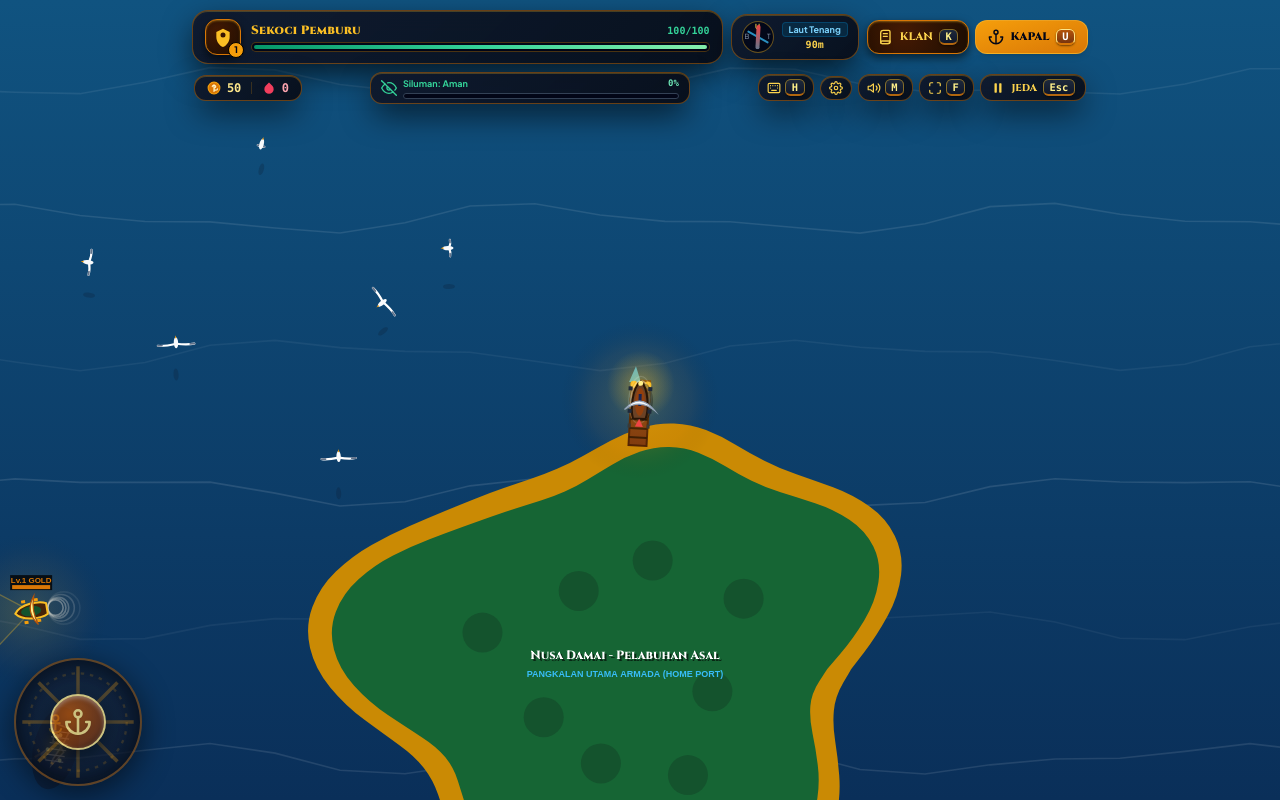
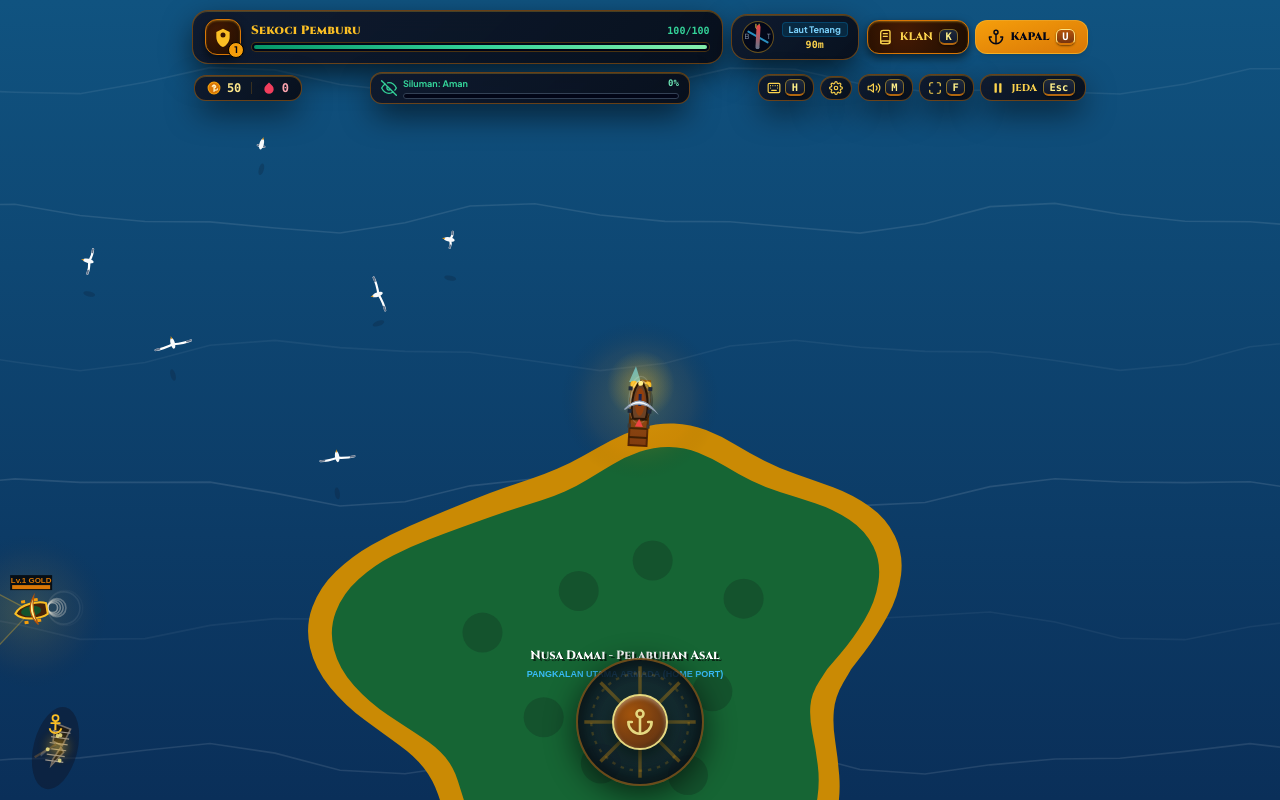
Before and after one commit to FahriNL/sunkin-ship, a website built with Vite: page index.html in a window 1280 px wide. Both pictures are taken after a click on the button "MAIN SEKARANG". Built offline with nearby package versions, Linux system fonts and the light colour scheme; animation ran at ten frames a second; files whose address does not match are found by name; a web font is replaced by a local one.

Commit message:
Add files via upload

```diff
--- a/css/style.css
+++ b/css/style.css
@@ -195,6 +195,7 @@
 
 /* ==========================================================================
    MOBILE & TOUCH RESPONSIVE LAYOUT (NO OVERLAPS / SAFE AREA)
+   Build: v2.3.0 Differential Deployment Architecture
    ========================================================================== */
 
 /* Top HUD Safe Area */
@@ -214,26 +215,37 @@
     display: none !important;
   }
 
-  #joystickWrapper {
-    left: max(0.85rem, env(safe-area-inset-left, 0.85rem)) !important;
-    right: auto !important;
+  #mobileControlsDock {
+    position: fixed !important;
     bottom: max(0.85rem, env(safe-area-inset-bottom, 0.85rem)) !important;
-    align-items: flex-start !important;
-  }
-
-  #mobileActionButtons {
-    right: max(0.85rem, env(safe-area-inset-right, 0.85rem)) !important;
-    bottom: max(0.85rem, env(safe-area-inset-bottom, 0.85rem)) !important;
+    left: 0 !important;
+    right: 0 !important;
+    display: flex !important;
+    align-items: center !important;
+    justify-content: center !important;
+    gap: 0.85rem !important;
+    z-index: 20 !important;
+    pointer-events: none !important;
   }
 }
 
 /* PC / Desktop with Fine Pointer & Mouse */
 @media (min-width: 1024px) and (hover: hover) and (pointer: fine) {
-  #joystickWrapper {
+  #mobileControlsDock {
+    position: fixed !important;
     left: 1.5rem !important;
     right: auto !important;
     bottom: 1.5rem !important;
+    display: flex !important;
     align-items: flex-start !important;
+    justify-content: flex-start !important;
+    z-index: 20 !important;
+    pointer-events: none !important;
+  }
+
+  #btnMobileFire,
+  #btnMobileRepair {
+    display: none !important;
   }
 
   #joystickHint {
@@ -242,10 +254,6 @@
 
   #pcControlsBar {
     display: flex !important;
-  }
-
-  #mobileActionButtons {
-    display: none !important;
   }
 }
 
--- a/index.html
+++ b/index.html
@@ -14,7 +14,7 @@
   <link href="https://fonts.googleapis.com/css2?family=Cinzel+Decorative:wght@700;900&family=Pirata+One&family=Cinzel:wght@600;800;900&family=Plus+Jakarta+Sans:wght@400;600;700;800&display=swap" rel="stylesheet">
 
   <!-- Custom Game Styles -->
-  <link rel="stylesheet" crossorigin href="./assets/index-B3ACuH2b.css">
+  <link rel="stylesheet" href="css/style.css">
 </head>
 <body class="relative text-white select-none" style="margin: 0; padding: 0; width: 100%; height: 100%; overflow: hidden; background-color: #030712;">
   <!-- WebGL/2D Game Canvas -->
@@ -190,12 +190,30 @@
     </div>
   </div>
 
-  <!-- Virtual Joystick Controller (Nautical Brass Helm Design - Bottom Left) -->
-  <div id="joystickWrapper" class="fixed bottom-4 left-4 sm:bottom-6 sm:left-6 z-20 flex flex-col items-center pointer-events-none transition-all duration-300">
+  <!-- Unified Nautical Controls Dock (Mobile Centered: [SERANG] (KEMUDI) [REPAIR] | Desktop: Left Corner Helm) -->
+  <div id="mobileControlsDock" class="fixed bottom-3.5 sm:bottom-5 left-0 right-0 z-20 flex items-center justify-center gap-3.5 sm:gap-6 pointer-events-none transition-all duration-300">
+
+    <!-- 1. LEFT: Attack / Cannons & Mine Action Button -->
+    <div class="flex flex-col items-center pointer-events-auto lg:hidden">
+      <button id="btnMobileFire" type="button" class="relative w-14 h-14 rounded-full bg-gradient-to-br from-rose-600 via-rose-700 to-red-900 border-2 border-amber-400/80 active:scale-90 flex items-center justify-center shadow-2xl transition-all touch-manipulation cursor-pointer" title="Tembak Meriam / Ranjau Mesiu [Space]">
+        <svg class="w-7 h-7 text-amber-200 drop-shadow" viewBox="0 0 24 24" fill="none" stroke="currentColor" stroke-width="2.2" stroke-linecap="round" stroke-linejoin="round">
+          <circle cx="12" cy="12" r="9"/>
+          <line x1="12" y1="3" x2="12" y2="7"/>
+          <line x1="12" y1="17" x2="12" y2="21"/>
+          <line x1="3" y1="12" x2="7" y2="12"/>
+          <line x1="17" y1="12" x2="21" y2="12"/>
+          <circle cx="12" cy="12" r="2" fill="currentColor"/>
+        </svg>
+        <span class="absolute -bottom-1 text-[8px] font-cinzel font-black px-1.5 py-0.2 rounded-full bg-black/85 text-amber-300 border border-amber-500/50 shadow-md">SERANG</span>
+      </button>
+    </div>
+
+    <!-- 2. CENTER: Virtual Joystick Helm Wheel -->
+    <div class="flex flex-col items-center pointer-events-none">
       <div id="joystickHint" class="text-[9px] text-amber-300 font-cinzel font-bold mb-1.5 bg-slate-950/80 px-2.5 py-0.5 rounded-full border border-amber-500/30 backdrop-blur-md shadow-md tracking-wider hidden lg:block">
         KEMUDI BAHARI
       </div>
-    <div id="joystickZone" class="pointer-events-auto relative w-28 h-28 sm:w-32 sm:h-32 rounded-full helm-base flex items-center justify-center touch-none shadow-2xl opacity-80 hover:opacity-100 transition-opacity">
+      <div id="joystickZone" class="pointer-events-auto relative w-28 h-28 sm:w-32 sm:h-32 rounded-full helm-base flex items-center justify-center touch-none shadow-2xl opacity-90 hover:opacity-100 transition-opacity">
         <svg class="absolute inset-0 w-full h-full text-amber-500/35 pointer-events-none p-1" viewBox="0 0 100 100" fill="none" stroke="currentColor" stroke-width="3">
           <circle cx="50" cy="50" r="42" stroke-width="2" stroke-dasharray="3, 5" opacity="0.6"/>
           <line x1="50" y1="2" x2="50" y2="98" />
@@ -213,27 +231,16 @@
       </div>
     </div>
 
-  <!-- Mobile Ergonomic Touch Action Buttons (Bottom Right) -->
-  <div id="mobileActionButtons" class="fixed bottom-4 right-4 sm:bottom-6 sm:right-6 z-20 flex flex-col items-end gap-2.5 pointer-events-auto lg:hidden">
-    <!-- Quick Repair Button (Active when damaged) -->
-    <button id="btnMobileRepair" type="button" class="w-11 h-11 rounded-full pirate-panel border border-emerald-500/50 hover:border-emerald-400 active:scale-90 flex items-center justify-center shadow-xl transition-all opacity-85 hover:opacity-100 touch-manipulation cursor-pointer" title="Reparasi Lambung (15 Koin)">
-      <svg class="w-5 h-5 text-emerald-400 drop-shadow" viewBox="0 0 24 24" fill="none" stroke="currentColor" stroke-width="2" stroke-linecap="round" stroke-linejoin="round">
+    <!-- 3. RIGHT: Quick Repair Action Button -->
+    <div class="flex flex-col items-center pointer-events-auto lg:hidden">
+      <button id="btnMobileRepair" type="button" class="relative w-14 h-14 rounded-full pirate-panel border-2 border-emerald-500/60 hover:border-emerald-400 active:scale-90 flex items-center justify-center shadow-2xl transition-all opacity-85 hover:opacity-100 touch-manipulation cursor-pointer" title="Reparasi Lambung (15 Koin) [R]">
+        <svg class="w-6 h-6 text-emerald-400 drop-shadow" viewBox="0 0 24 24" fill="none" stroke="currentColor" stroke-width="2" stroke-linecap="round" stroke-linejoin="round">
           <path d="M14.7 6.3a1 1 0 0 0 0 1.4l1.6 1.6a1 1 0 0 0 1.4 0l3.77-3.77a6 6 0 0 1-7.94 7.94l-6.91 6.91a2.12 2.12 0 0 1-3-3l6.91-6.91a6 6 0 0 1 7.94-7.94l-3.76 3.76z"/>
         </svg>
+        <span class="absolute -bottom-1 text-[8px] font-cinzel font-black px-1.5 py-0.2 rounded-full bg-black/85 text-emerald-300 border border-emerald-500/50 shadow-md">REPAIR</span>
       </button>
+    </div>
 
-    <!-- Main Combat Action: Fire Cannons / Drop Spiked Mine -->
-    <button id="btnMobileFire" type="button" class="relative w-14 h-14 rounded-full bg-gradient-to-br from-rose-600 via-rose-700 to-red-900 border-2 border-amber-400/80 active:scale-90 flex items-center justify-center shadow-2xl transition-all touch-manipulation cursor-pointer" title="Tembak Meriam / Ranjau Mesiu">
-      <svg class="w-7 h-7 text-amber-200 drop-shadow" viewBox="0 0 24 24" fill="none" stroke="currentColor" stroke-width="2.2" stroke-linecap="round" stroke-linejoin="round">
-        <circle cx="12" cy="12" r="9"/>
-        <line x1="12" y1="3" x2="12" y2="7"/>
-        <line x1="12" y1="17" x2="12" y2="21"/>
-        <line x1="3" y1="12" x2="7" y2="12"/>
-        <line x1="17" y1="12" x2="21" y2="12"/>
-        <circle cx="12" cy="12" r="2" fill="currentColor"/>
-      </svg>
-      <span class="absolute -bottom-1 text-[8px] font-cinzel font-black px-1.5 py-0.2 rounded-full bg-black/80 text-amber-300 border border-amber-500/40">TEMBAK</span>
-    </button>
   </div>
 
   <!-- Modal: Kodex 4 Klan Laut & Lore -->
--- a/js/engine/physics.js
+++ b/js/engine/physics.js
@@ -769,7 +769,10 @@
       sm.detonating = true;
     }
 
-    // Check proximity to Enemies
+    // Check proximity to Enemies ONLY if within player's active screen area!
+    // Off-screen mines in the fog of war remain pristine until player arrives!
+    const activeMineRadius = isMobileDevice() ? 650 : 850;
+    if (distToPlayer <= activeMineRadius) {
       for (let j = 0; j < entities.enemies.length; j++) {
         const e = entities.enemies[j];
         if (e.clan === 'iron') continue; // Iron clan ships completely ignore spiked sea mines!
@@ -779,14 +782,17 @@
           break;
         }
       }
+    }
 
     if (sm.detonating) {
       sm.detonateTimer -= dt;
       sm.flashTimer += dt * 16;
       if (sm.detonateTimer <= 0) {
         // DETONATE!
+        if (distToPlayer <= activeMineRadius + 100) {
           sound.playMineExplosion(sm.x, sm.y);
           screenShake = Math.max(screenShake, 10);
+        }
 
         const diffCfg = (typeof getDifficultyConfig === 'function') ? getDifficultyConfig() : { playerDamageReceivedMult: 1 };
 
@@ -834,7 +840,8 @@
     // 0. Proximity Sleep Culling: Skip heavy targeting and LOS math if beyond active combat radius
     const dxP = playerState.x - tw.x, dyP = playerState.y - tw.y;
     const distSqP = dxP * dxP + dyP * dyP;
-    if (distSqP > 1050 * 1050) {
+    const activeTowerRadius = isMobileDevice() ? 650 : 850;
+    if (distSqP > activeTowerRadius * activeTowerRadius) {
       tw.shootCooldown = Math.max(0, tw.shootCooldown - dt);
       if (tw.slamCooldown > 0) tw.slamCooldown -= dt;
       return;
@@ -1588,6 +1595,21 @@
 
   // 2. Process AI behavior, stealth vision, and inter-clan rival battles
   entities.enemies.forEach(e => {
+    const distToPlayer = Math.hypot(playerState.x - e.x, playerState.y - e.y);
+    const simRadius = isMobileDevice() ? 780 : 1050;
+
+    // Dormant Off-Screen Optimization: If far off-screen, do lightweight drift and skip heavy collision/vision/combat
+    if (distToPlayer > simRadius) {
+      e.prevX = e.x;
+      e.prevY = e.y;
+      e.vx = (e.vx || 0) * 0.98;
+      e.vy = (e.vy || 0) * 0.98;
+      e.x += e.vx * dt;
+      e.y += e.vy * dt;
+      e.isMoving = false;
+      return;
+    }
+
     // Collision with Organic Islands
     WORLD_ISLANDS.forEach(isl => {
       const _dx = e.x - isl.x, _dy = e.y - isl.y;
@@ -1609,7 +1631,6 @@
     const distMoved = Math.sqrt(dxMoved * dxMoved + dyMoved * dyMoved);
     e.isMoving = distMoved > 0.22;
     e.prevX = e.x;
-    const distToPlayer = Math.sqrt((playerState.x - e.x) * (playerState.x - e.x) + (playerState.y - e.y) * (playerState.y - e.y));
     const targetAngle = Math.atan2(playerState.y - e.y, playerState.x - e.x);
     const highLodDist = isMobileDevice() ? 850 : 1200;
 
@@ -1815,10 +1836,14 @@
     highestDetectionLevel = Math.max(highestDetectionLevel, e.detectionMeter / 100);
 
     // Dynamic Inter-Clan Rivalry (Gold vs Iron vs Mist vs Blood)
+    // ONLY seek rivals if within player's active screen/encounter range!
+    // Off-screen ships stay on patrol and don't fight/destroy each other before player arrives!
     const _now = Date.now();
     let nearestRival = null;
     let minRivalDist = 550;
-
+    const activeCombatRadius = isMobileDevice() ? 650 : 850;
+
+    if (distToPlayer <= activeCombatRadius) {
       if (e._lastRivalryCheck && _now - e._lastRivalryCheck < 500) {
         nearestRival = e._cachedRival;
         minRivalDist = e._cachedRivalDist;
@@ -1838,9 +1863,9 @@
         e._cachedRival = nearestRival;
         e._cachedRivalDist = minRivalDist;
       }
+    }
 
     if (nearestRival) {
-      const distToPlayer = Math.sqrt((playerState.x - e.x) * (playerState.x - e.x) + (playerState.y - e.y) * (playerState.y - e.y));
       // Engage rival if unaware/searching, OR if currently targeting player but rival is closer/in immediate combat range
       const shouldEngageRival = (e.alertState === 'unaware' || e.alertState === 'searching') ||
                                 (e.targetEntity === playerState && (minRivalDist < distToPlayer * 1.25 || minRivalDist < 360)) ||
--- a/js/engine/renderer.js
+++ b/js/engine/renderer.js
@@ -1605,9 +1605,9 @@
 
   // Adaptive Camera Zoom:
   // On PC / wide screens, cameraZoom is 1.0.
-  // On mobile portrait (e.g. width 465px), dynamically zooms out so horizontal ocean view is ~680px.
+  // On mobile portrait, zoom is tuned (~0.88x - 0.90x) so ship is close and prominent without feeling cramped.
   const isMobile = isMobileDevice() || width < 1024;
-  const cameraZoom = isMobile ? Math.min(1.0, Math.max(0.68, width / 680)) : 1.0;
+  const cameraZoom = isMobile ? Math.min(1.0, Math.max(0.85, width / 520)) : 1.0;
 
   // True Centering Transform:
   // Center world coordinates at (width/2, height/2), apply zoom, then translate to player
--- a/js/ui/modals.js
+++ b/js/ui/modals.js
@@ -569,8 +569,8 @@
       pcControlsBar.classList.add('hidden');
     }
   }
-  const joystickWrapper = document.getElementById('joystickWrapper');
-  if (joystickWrapper) joystickWrapper.classList.remove('pointer-events-none');
+  const controlsDock = document.getElementById('mobileControlsDock') || document.getElementById('joystickWrapper');
+  if (controlsDock) controlsDock.classList.remove('pointer-events-none');
 
   showToast("Ekspedisi Dimulai! Berlayar menembus batas lautan.", "anchor");
   updateHUD();
@@ -596,8 +596,8 @@
   }
   const pcControlsBar = document.getElementById('pcControlsBar');
   if (pcControlsBar) pcControlsBar.classList.add('hidden');
-  const joystickWrapper = document.getElementById('joystickWrapper');
-  if (joystickWrapper) joystickWrapper.classList.add('pointer-events-none');
+  const controlsDock = document.getElementById('mobileControlsDock') || document.getElementById('joystickWrapper');
+  if (controlsDock) controlsDock.classList.add('pointer-events-none');
 }
 
 if (btnMainMenuPlay) btnMainMenuPlay.addEventListener('click', startGameFromMenu);
```
Lines whose indentation alone changed are shown as unchanged.
